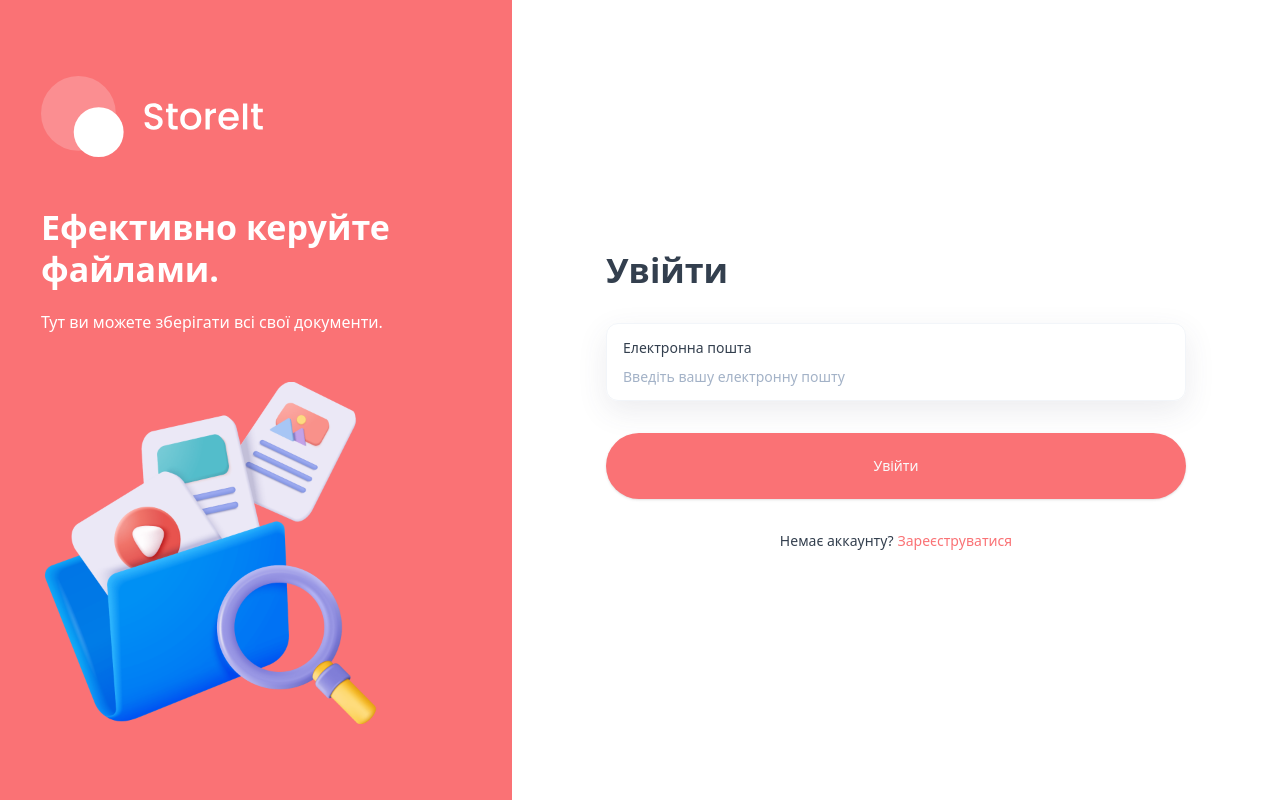
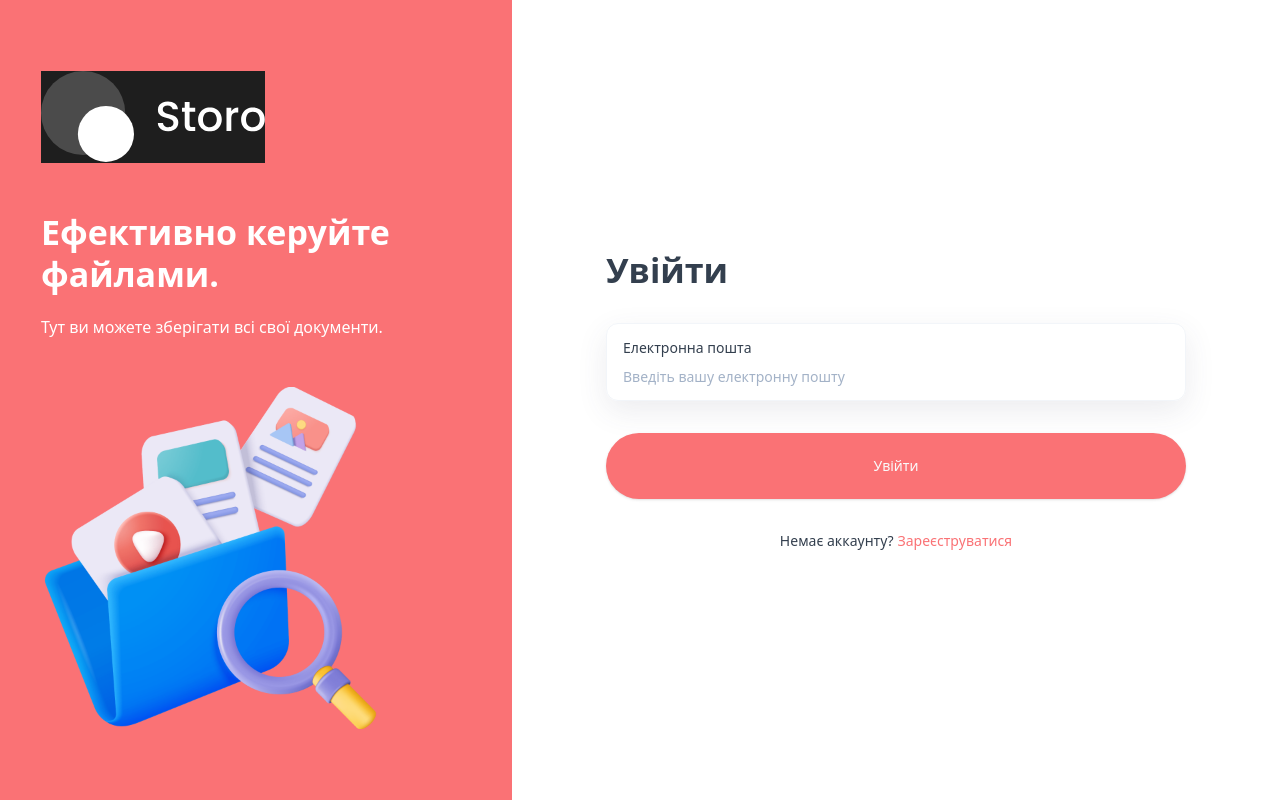
Before and after one commit to Klemjl/storo, a Next.js app: page /sign-in in a window 1280 px wide. Built offline with nearby package versions, Linux system fonts and the light colour scheme; no server answers.

Commit message:
feat: use new brand logo

```diff
--- a/app/(auth)/layout.tsx
+++ b/app/(auth)/layout.tsx
@@ -7,7 +7,7 @@ const Layout = ({ children }: { children: React.ReactNode }) => {
       <section className="bg-brand p-10 hidden w-1/2 items-center justify-center lg:flex xl:w-2/5">
         <div className="flex max-h-[800px] max-w-[430px] flex-col justify-center space-y-12">
           <Image
-            src="/assets/icons/logo-ful.svg"
+            src="/assets/icons/logo-full.svg"
             alt="logo"
             width={224}
             height={82}
```
Also changed, not shown: public/assets/icons/logo-ful.svg (deleted), public/assets/icons/logo-full.svg (added).
